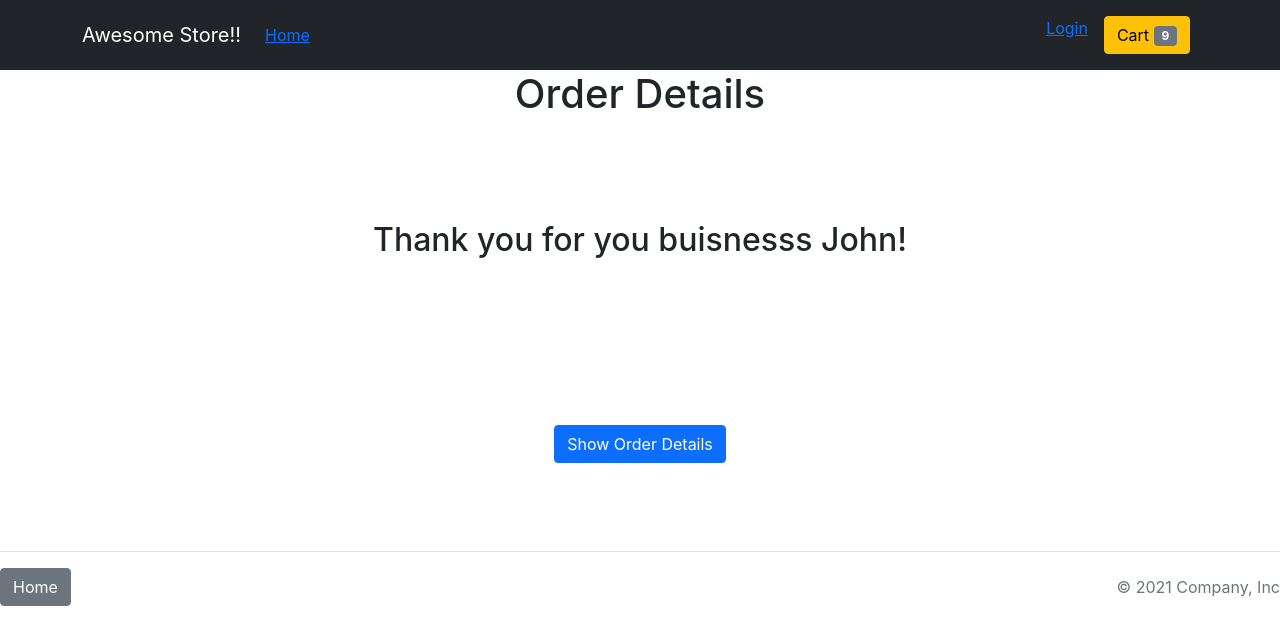
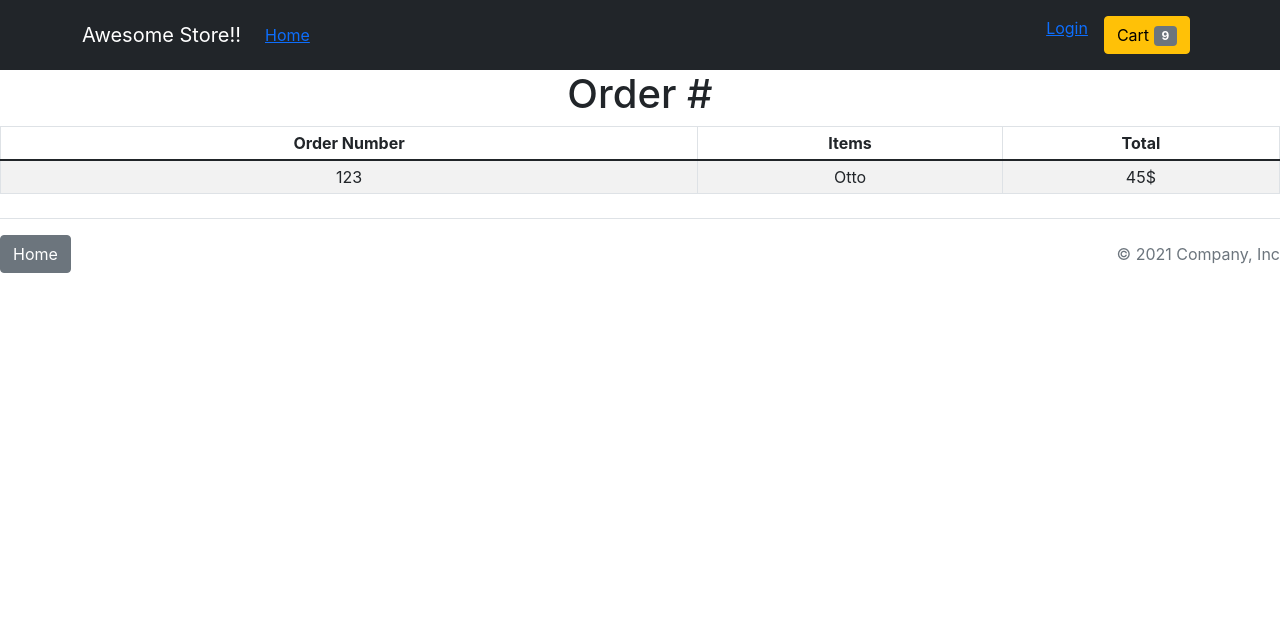
Before and after one commit to joekupernik/react-store, a React (Create React App) app: page /orderdetails in a window 1280 px wide. Shown: the top 644 px of the page. Built offline with nearby package versions, Linux system fonts and the light colour scheme; the HTML template or start-up script is replaced by a standard one.

Commit message:
components

```diff
--- a/src/components/OrderCard/OrderCard.js
+++ b/src/components/OrderCard/OrderCard.js
@@ -1,40 +1,40 @@
 import React from "react";
 import Button from "react-bootstrap/Button";
-import Modal from 'react-bootstrap/Modal';
+import Card from 'react-bootstrap/Card';
+import Row from 'react-bootstrap/Row';
+import Col from 'react-bootstrap/Col';
+//import { Link } from 'react-bootstrap/Link';
+import { Link } from 'react-router-dom';
 
 
 
 
 
-function OrderCard(props) {
+
+
+function OrderCard() {
     return (
-      <Modal
-        {...props}
-        size="lg"
-        aria-labelledby="contained-modal-title-vcenter"
-        centered
-      >
-        <Modal.Header closeButton>
-          <Modal.Title id="contained-modal-title-vcenter">
-             Order Number 12434
-          </Modal.Title>
-        </Modal.Header>
-        <Modal.Body>
-          <h4>Date: 4/22/22</h4>
-          <ul>
-              <li>item:   Price;   Qty:</li>
-              <li>item:   Price;   Qty:</li>
-              <li>item:   Price;   Qty:</li>
-          </ul>
-          <p>
-            Thank you so much for your order. please let me know if you have any issues.
-          </p>
-          <p>Track your order</p>
-        </Modal.Body>
-        <Modal.Footer>
-          <Button onClick={props.onHide}>Close</Button>
-        </Modal.Footer>
-      </Modal>
+        <>
+       <div className="container">
+        <Row>
+            <Col sm={6} md={4} className='mt-3'>
+                <Card style={{ width: '18rem', padding: '.5rem', margin: '.5rem', height: '30rem', overflow: 'hidden', boxshadow: 'lightblue' }}>
+                  <Card.Img variant="top" src="" style={{height: '10rem', width: 'auto'}}/>
+                  <Card.Body>
+                    <Card.Title>order#</Card.Title>
+                    <Card.Text>Order Date</Card.Text>
+                    <Card.Text >
+                      Order Details
+                    </Card.Text>
+                    <Link to="OrderDetails">
+                    <Button variant="primary">View</Button>
+                    </Link>
+                  </Card.Body>
+                </Card>
+              </Col>
+        </Row>
+      </div>
+      </>
     );
   }
 
--- a/src/routes/OrderDetails.js
+++ b/src/routes/OrderDetails.js
@@ -1,28 +1,35 @@
-import React, {useState} from "react";
-import Button from 'react-bootstrap/Button';
-import OrderCard from '../components/OrderCard/OrderCard';
+import React from "react";
+//import Button from 'react-bootstrap/Button';
+import Table from 'react-bootstrap/Table';
+
+
 
 
 
 function OrderDetails() {
-  const [modalShow, setModalShow] = useState(false);
+
 
   return (
     <>
-    <div>
-      <h1>Order Details</h1>
-      <div style={{margin: '8%'}}>
-        <h2>Thank you for you buisnesss John!</h2>
+      <h1>Order #</h1>
+      <div>
+        <Table striped bordered hover size="sm">
+          <thead>
+            <tr>
+              <th>Order Number</th>
+              <th>Items</th>
+              <th>Total</th>
+            </tr>
+          </thead>
+          <tbody>
+            <tr>
+              <td>123</td>
+              <td>Otto</td>
+              <td>45$</td>
+            </tr>
+          </tbody>
+        </Table>
       </div>
-    </div>
-      <Button style={{margin: '5%'}} variant="primary" onClick={() => setModalShow(true)}>
-        Show Order Details
-      </Button>
-
-      <OrderCard
-        show={modalShow}
-        onHide={() => setModalShow(false)}
-      />
     </>
   );
 }
--- a/src/routes/Orders.js
+++ b/src/routes/Orders.js
@@ -1,18 +1,43 @@
 import React from "react";
+import Container from 'react-bootstrap/Container';
+import OrderCard from '../components/OrderCard/OrderCard';
+
+//import { Link } from 'react-router-dom';
 
 
-function Account() {
+
+
+
+
+
+function Orders() {
+
+
     return (
-      <>
+        <>
         <main>
-          <h2>Who are we?</h2>
-          <p>
-            That feels like an existential question, don't you
-            think?
-          </p>
-        </main>
-      </>
+          <h1 style={{ padding: '.5rem', margin: '.5rem' }}>Orders</h1>
+          <hr
+            style={{
+              color: "black",
+              height: 3
+            }}
+          />
+          <h2 style={{ padding: '.5rem', margin: '.5rem' }}>previous orders</h2>
+          <hr
+            style={{
+              color: "black",
+              height: 3
+            }}
+          />
+        <Container>
+            <OrderCard />
+        </Container>
+    </main>
+    </>
     );
-  }
 
-  export default Account;
+
+}
+
+export default Orders;
```
